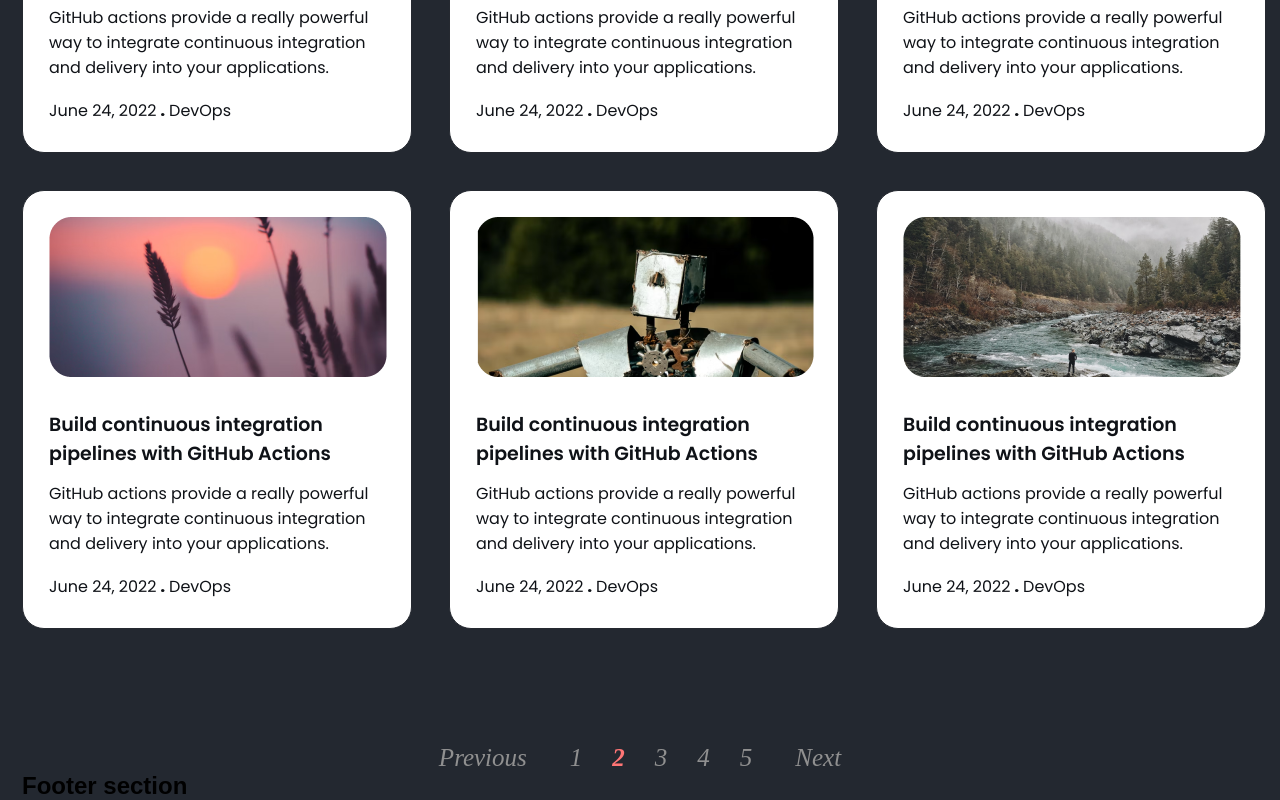
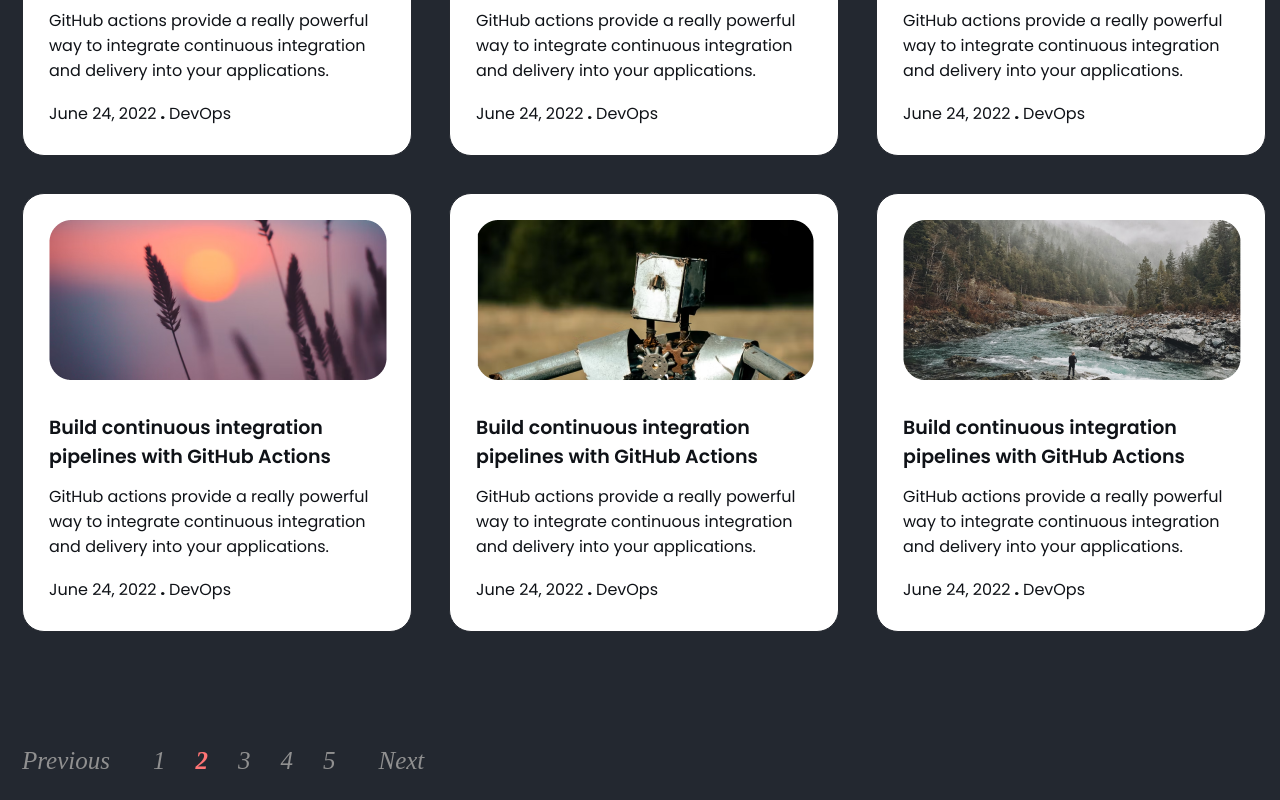
Before and after one commit to sulfikaralijun/Static-Webpages-roadmap.sh-, a plain HTML site: page index.html in a window 1280 px wide. Shown: the part 1577-2377 px from the top of the page. After the commit the page ends 2352 px from the top, so only its background shows below. Drawn offline with Linux system fonts and the light colour scheme; a web font is replaced by a local one.

Commit message:
update index.html and style.css

```diff
--- a/index.html
+++ b/index.html
@@ -36,6 +36,7 @@
 				</div>
 			</header>
 
+			<main>
 				<section class="categories">
 					<div class="icons">
 						<img
@@ -61,7 +62,6 @@
 						<span>Explainers</span>
 					</div>
 				</section>
-
 				<section class="articles">
 					<article>
 						<div class="thumbnail">
@@ -78,7 +78,6 @@
 							<span class="tag">DevOps</span>
 						</div>
 					</article>
-
 					<article>
 						<div class="thumbnail">
 							<img src="src/assets/images/image08.png" />
@@ -94,7 +93,6 @@
 							<span class="tag">DevOps</span>
 						</div>
 					</article>
-
 					<article>
 						<div class="thumbnail">
 							<img src="src/assets/images/image09.png" />
@@ -110,7 +108,6 @@
 							<span class="tag">DevOps</span>
 						</div>
 					</article>
-
 					<article>
 						<div class="thumbnail">
 							<img src="src/assets/images/image02.png" />
@@ -126,7 +123,6 @@
 							<span class="tag">DevOps</span>
 						</div>
 					</article>
-
 					<article>
 						<div class="thumbnail">
 							<img src="src/assets/images/image03.png" />
@@ -142,7 +138,6 @@
 							<span class="tag">DevOps</span>
 						</div>
 					</article>
-
 					<article>
 						<div class="thumbnail">
 							<img src="src/assets/images/image04.png" />
@@ -158,7 +153,6 @@
 							<span class="tag">DevOps</span>
 						</div>
 					</article>
-
 					<article>
 						<div class="thumbnail">
 							<img src="src/assets/images/image05.png" />
@@ -174,7 +168,6 @@
 							<span class="tag">DevOps</span>
 						</div>
 					</article>
-
 					<article>
 						<div class="thumbnail">
 							<img src="src/assets/images/image06.png" />
@@ -190,7 +183,6 @@
 							<span class="tag">DevOps</span>
 						</div>
 					</article>
-
 					<article>
 						<div class="thumbnail">
 							<img src="src/assets/images/image07.png" />
@@ -207,7 +199,6 @@
 						</div>
 					</article>
 				</section>
-
 				<section class="pagination">
 					<a href="" class="prev">Previous</a>
 					<div class="pagination-number">
@@ -219,10 +210,11 @@
 					</div>
 					<a href="" class="next">Next</a>
 				</section>
+			</main>
 
-			<section class="footer-section">
-				<h1>Footer section</h1>
-			</section>
+			<footer class="footer">
+
+			</footer>
 		</div>
 	</body>
 </html>
--- a/src/style.css
+++ b/src/style.css
@@ -71,6 +71,9 @@ nav a {
 	font-weight: 400;
 	line-height: normal;
 	margin-top: 17px;
+}
+main {
+	border-top: 3px solid rgba(75, 75, 75,.2);
 }
 
 .categories {
```
Lines whose indentation alone changed are shown as unchanged.
